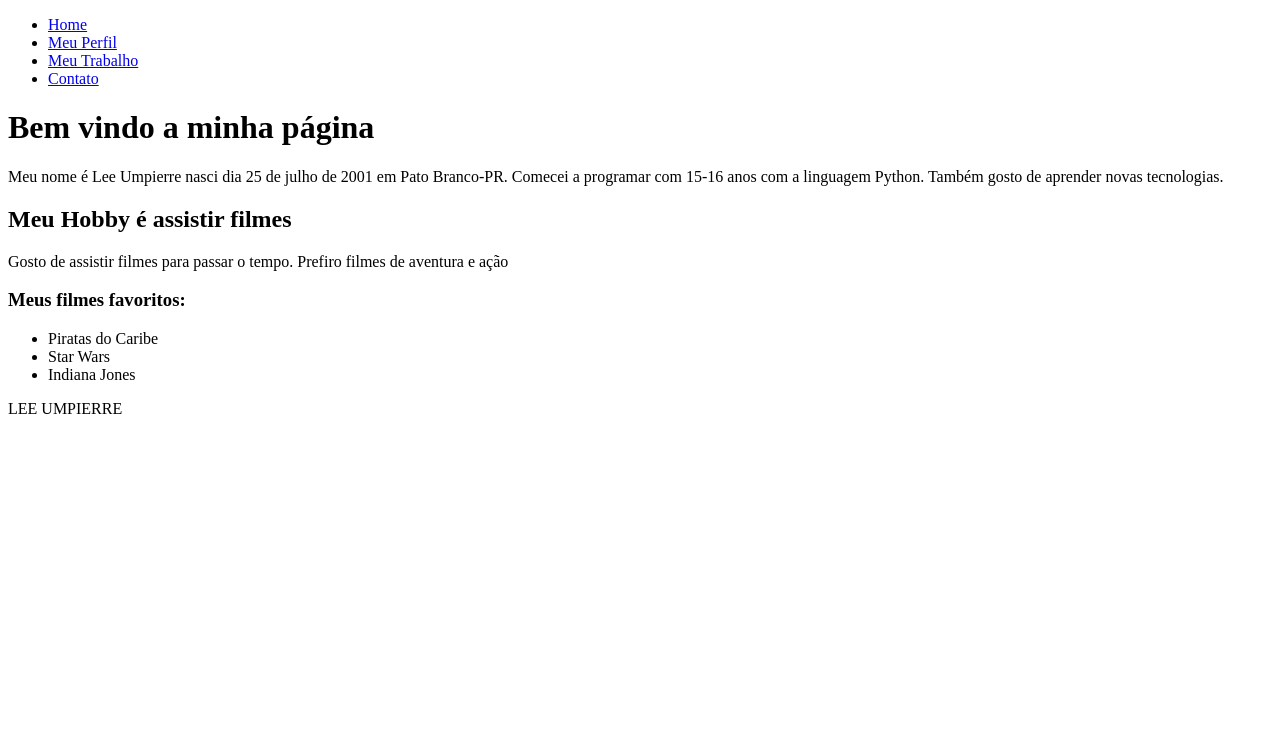
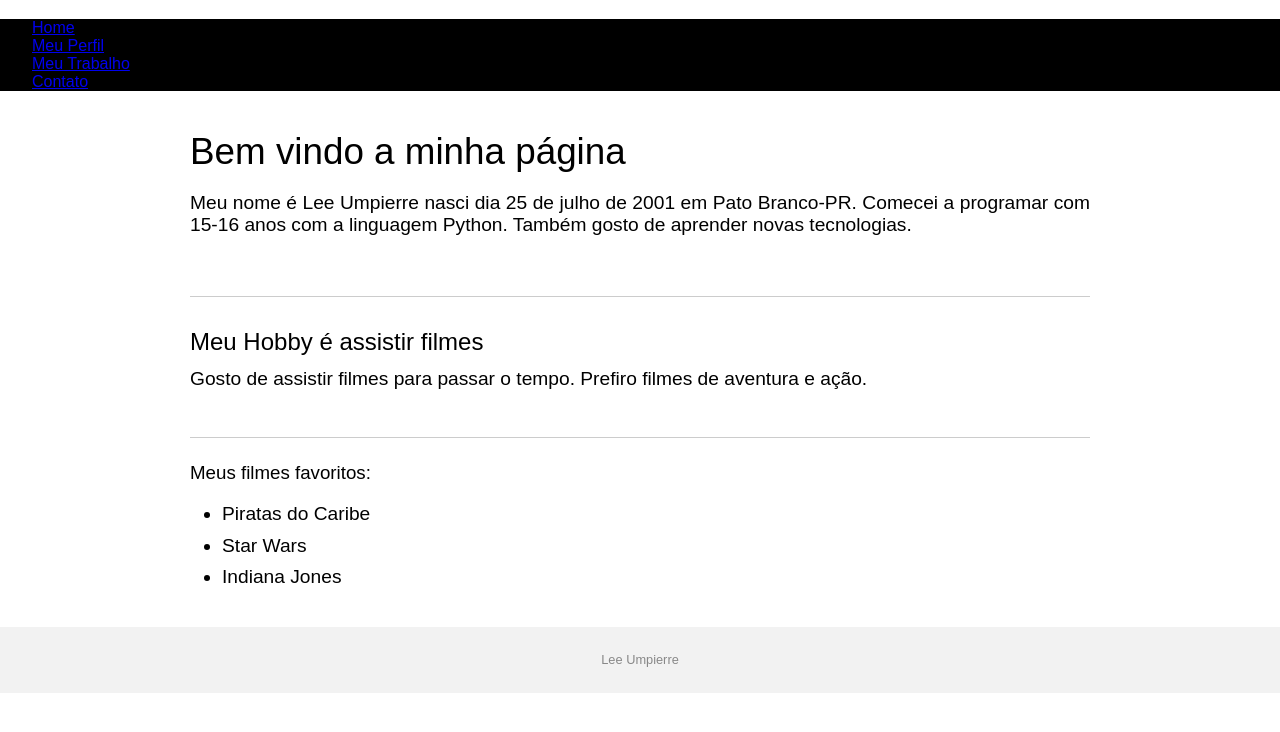
Before and after one commit to LeeUmpierre/DS1, a plain HTML site: page meusite/index.html in a window 1280 px wide. Drawn offline with Linux system fonts and the light colour scheme.

Commit message:
Aula 19/03/2020

```diff
--- /dev/null
+++ b/exemplo/exemplo10.css
@@ -0,0 +1,44 @@
+* {
+    margin: 0;
+    padding: 0;
+}
+body{
+    font-family: 'Segoe UI Light', Arial, sans-serif;
+}
+header {
+    background-color: #2b579a;
+    height: 100px;
+}
+h1{
+    color: #fff;
+    font-size: 36px;
+    font-weight: normal;
+    padding: 20px 30px;
+}
+section{
+    margin: 20px;
+}
+h2{
+    color: #444;
+    font-size: 20px;
+    font-weight: normal;
+}
+li{
+    margin-top: 20px;
+    margin-left: 20px;
+    color: #444;
+    font-size: 20px;
+}
+footer p{
+    color: #898989;
+    text-align: center;
+    font-size: 12px;
+    margin-top: 50px;
+}
+
+.primeiro{
+    color: blue;
+}
+.grande {
+    font-size: 32px;
+}
--- /dev/null
+++ b/meusite/estilo.css
@@ -0,0 +1,57 @@
+* {
+    margin:0;
+    padding:0;
+}
+body{
+    font-family: 'Segoe UI Light', Arial, sans-serif;
+}
+nav{
+    background-color: #000;
+}
+.content{
+    margin: 0 auto;
+    width: 900px;
+}
+.content{
+    margin-top: 2.5em;
+}
+.content> .titulo{
+    font-size: 2.3em;
+    font-weight: 500;
+    margin-bottom: 0.5em;
+}
+.content> .titulo,
+.content > h2,
+.content > h3{
+    font-weight: 500;
+    margin-bottom: 0.5em;
+}
+.content > h2,
+ .content> h3{
+    border-top-color: #ccc;
+    border-top-style: solid;
+    border-top-width: 1px;
+    margin-top: 2.5em;
+    padding-top: 1.3em;
+}
+.content p,
+ .content li{
+    font-size: 1.2em;
+    font-weight: 300;
+    text-align: justify;
+}
+.content li{
+    margin-bottom: 0.5em;
+}
+ul{
+    margin-top: 1.2em;
+    margin-left: 2em;
+}
+footer{
+    margin-top: 3em;
+    padding: 2em 0;
+    background-color: #f2f2f2;
+    color: #888;
+    text-align: center;
+    font-size: 0.8em;
+}
--- a/meusite/index.html
+++ b/meusite/index.html
@@ -3,6 +3,8 @@
 <head>
     <meta charset="UTF-8">
     <title>Lee Umpierre</title>
+    <!--quando se coloca .div>.h1 significa herança -->
+    <link rel="stylesheet" href="estilo.css">
 </head>
 <body>
     <!--nav>ul>li * n = para criar de forma mais rápida-->
@@ -16,13 +18,13 @@
 
         </ul>
     </nav>
-    <div>
-        <h1>Bem vindo a minha página</h1>
+    <div class = "content">
+        <h1 class = "titulo">Bem vindo a minha página</h1>
         <p>Meu nome é Lee Umpierre nasci dia 25 de julho de 2001 em Pato Branco-PR.
         Comecei a programar com 15-16 anos com a linguagem Python. Também gosto de aprender novas tecnologias.</p>
 
         <h2>Meu Hobby é assistir filmes</h2>
-        <p>Gosto de assistir filmes para passar o tempo. Prefiro filmes de aventura e ação</p>
+        <p>Gosto de assistir filmes para passar o tempo. Prefiro filmes de aventura e ação.</p>
 
         <h3>Meus filmes favoritos:</h3>
         <ul>
@@ -33,6 +35,6 @@
 
     </div>
 
-    <footer>LEE UMPIERRE</footer>
+    <footer>Lee Umpierre</footer>
 </body>
 </html>
```
Also changed, not shown: exemplo/exemplo08.html (added, +75 -0 lines), exemplo/exemplo09.html (added, +78 -0 lines), exemplo/exemplo10.html (added, +33 -0 lines).
